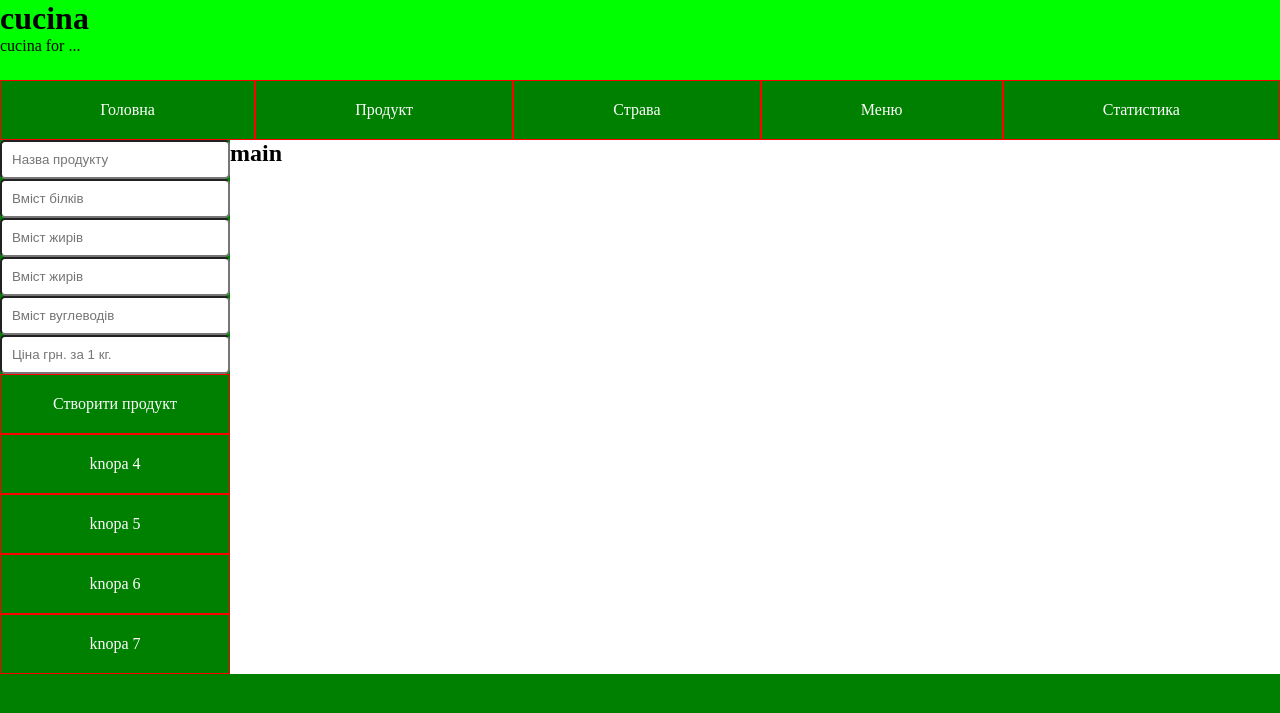
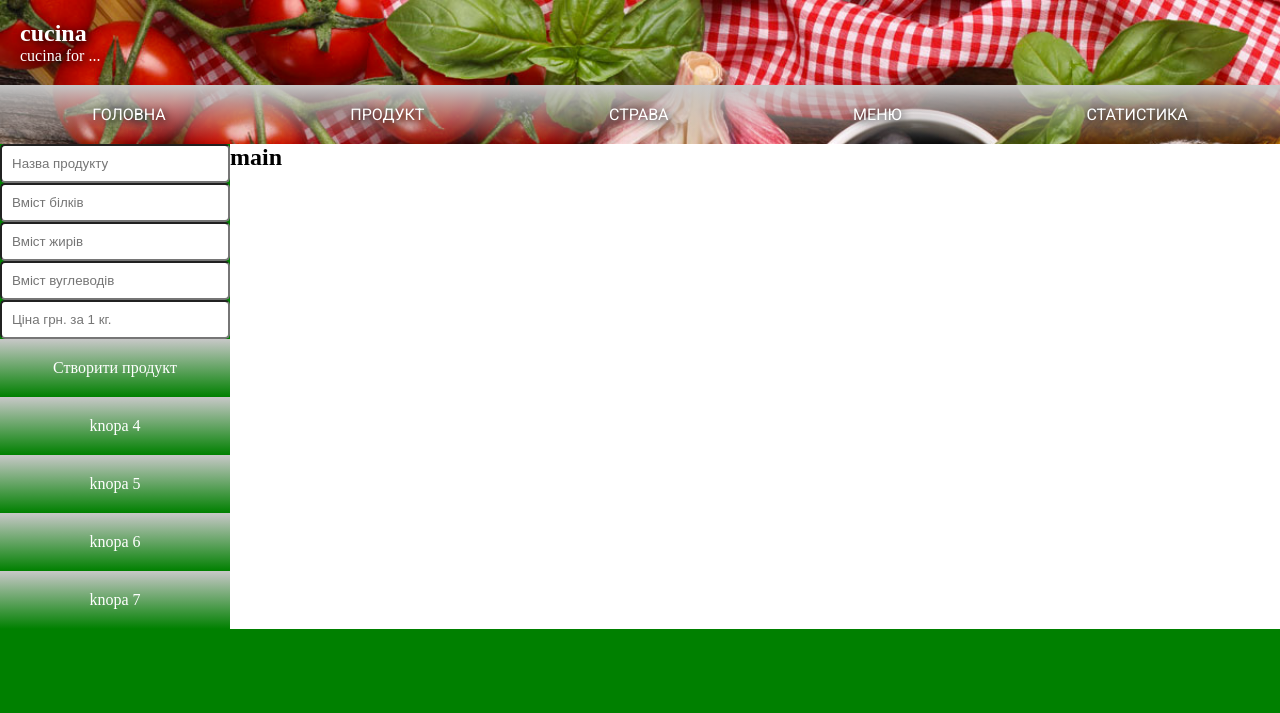
Before and after one commit to Radist2007/cucina, a web app: file index.html in a window 1280 px wide. Shown: the top 713 px of the page. Run offline with its HTML, style and script files only (its server is not run), Linux system fonts and the light colour scheme.

```diff
--- a/css/style.css
+++ b/css/style.css
@@ -7,9 +7,23 @@ html, body {
     height: 100%;
 }
 
+header section {
+    padding: 20px;
+}
+
 header {
-    height: 10%;
-    background-color: #00ff00;
+    background-image: url("../img/cucinaHeader02.jpg");
+    background-size: 100%;
+    color: #fff;
+    text-shadow: 2px 2px 8px black;
+}
+
+nav {
+    /*background-image: url("../img/products.jpg");*/
+    background-size: 100%;
+    text-shadow: 2px 2px 8px black;
+    text-transform: uppercase;
+    font-family: 'Roboto', sans-serif;
 }
 
 .menu__list {
@@ -29,8 +43,12 @@ header {
     display: block;
     text-align: center;
     list-style: none;
-    border: 1px solid red;
+   /*border: 1px solid red;*/
     transition: 1000ms all;
+    background: -webkit-linear-gradient(top, rgba(255,0,0,0), #c8c8c8); /* For Safari 5.1 to 6.0 */
+    background: -o-linear-gradient(top, rgba(255,0,0,0), #c8c8c8); /* For Opera 11.1 to 12.0 */
+    background: -moz-linear-gradient(top, rgba(255,0,0,0), #c8c8c8); /* For Firefox 3.6 to 15 */
+    background: linear-gradient(to top, rgba(255,0,0,0), #c8c8c8); /* Standard syntax (must be last) */
 }
 
 .menu__list-item:hover {
--- a/index.html
+++ b/index.html
@@ -9,28 +9,30 @@
         <meta name="viewport" content="width=device-width, initial-scale=1">
         <link href="css/style.css" rel="stylesheet">
         <link rel="stylesheet" href="https://cdnjs.cloudflare.com/ajax/libs/font-awesome/4.7.0/css/font-awesome.min.css">
+        <link href='http://fonts.googleapis.com/css?family=Roboto' rel='stylesheet' type='text/css'>
         <!--<meta http-equiv="refresh" content="30">-->
     </head>
     <body>
         <header class="header">
-            <h1>cucina</h1>
-            <p>cucina for ...</p>
-        </header>
+            <section>
+                <h1>cucina</h1>
+                <p>cucina for ...</p>
+            </section>
         <nav>
             <menu class="menu__list">
                 <li class="menu__list-item"><a href="#" class="link">Головна</a></li>
-                <li class="menu__list-item"><a href="#" class="link">Продукт</a></li>
+                <li id="product" class="menu__list-item"><a href="#" class="link">Продукт</a></li>
                 <li class="menu__list-item"><a href="#" class="link">Страва</a></li>
                 <li class="menu__list-item"><a href="#" class="link">Меню</a></li>
                 <li class="menu__list-item"  onclick="showFooter()"><a href="#" class="link">Статистика</a></li>
             </menu>
         </nav>
+        </header>
         <content class="content">
             <aside class="aside">
                 <menu class="menu__list menu__list-aside ">
                     <li><input id="product_name" type="text" name="prod" value="" placeholder="Назва продукту"></li>
                     <li><input id="product_protein" type="number" name="prod" value="" placeholder="Вміст білків"></li>
-                    <li><input id="product_fat" type="text" name="prod" value="" placeholder="Вміст жирів"></li>
                     <li><input id="product_fat" type="text" name="prod" value="" placeholder="Вміст жирів"></li>
                     <li><input id="product_carbohydrates" type="text" name="prod" value="" placeholder="Вміст вуглеводів"></li>
                     <li><input id="product_price" type="text" name="prod" value="" placeholder="Ціна грн. за 1 кг."></li>
--- a/js/script.js
+++ b/js/script.js
@@ -1,4 +1,4 @@
-window.onload = function() {
+// window.onload = function() {
 
     document.body.style.backgroundColor = "green";
 
@@ -11,7 +11,7 @@ window.onload = function() {
         this.classList.toggle('activ');
         console.log(this);
     }
-}
+// }
 
 
 
```
